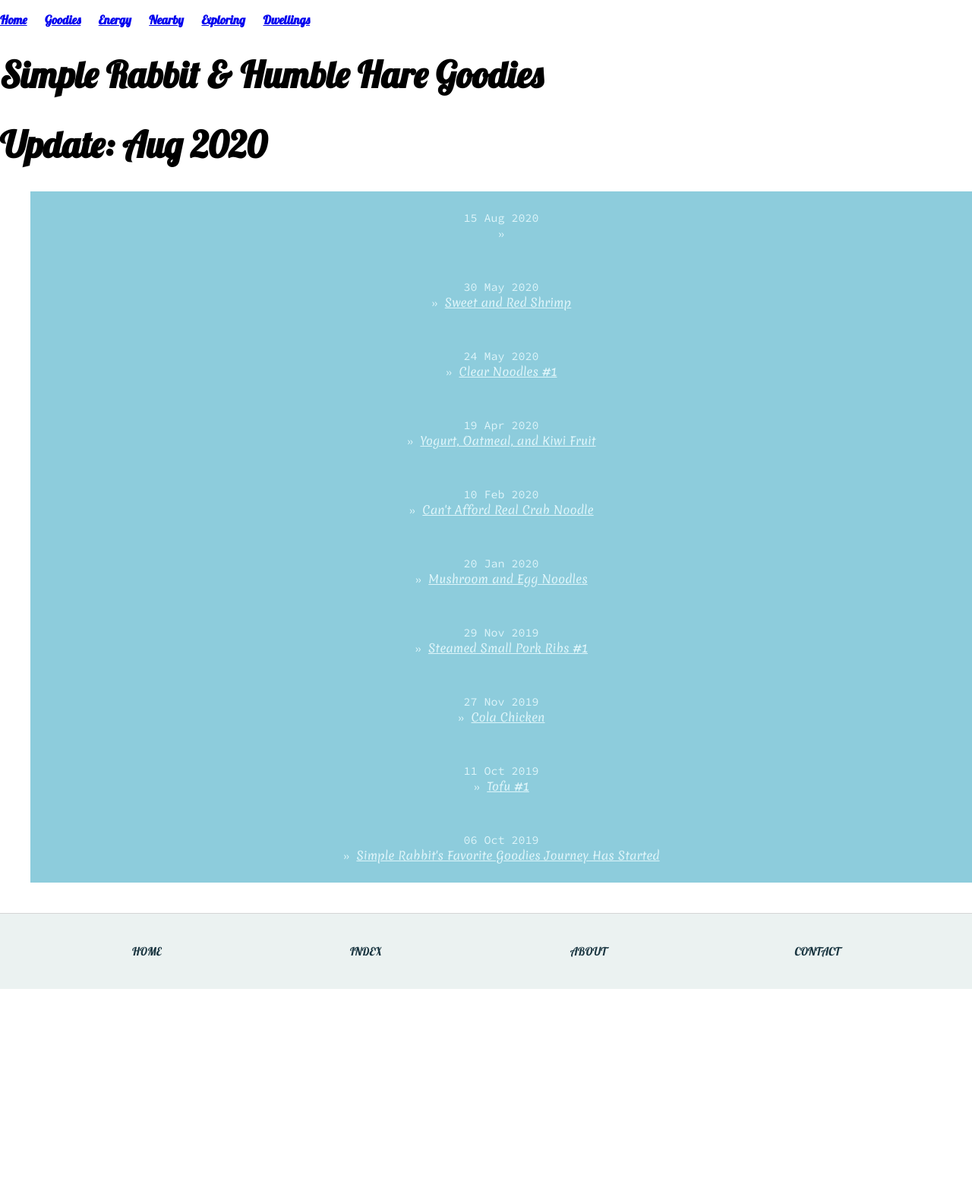
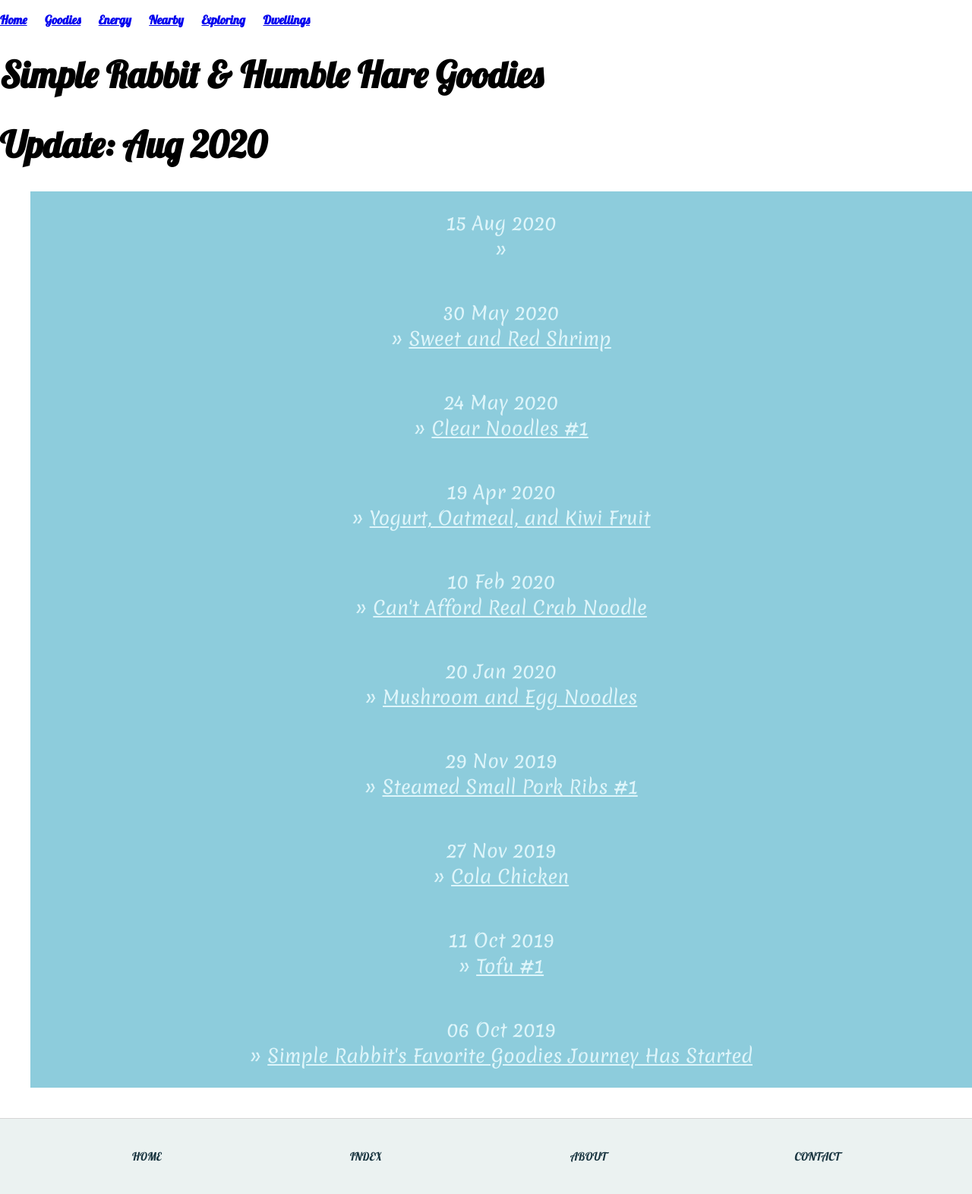
Before and after one commit to Squishy-Penguin/Squishy-Penguin.github.io, a Jekyll site: the page built from goodies/index.html, in a window 1280 px wide. Shown: the whole page at 76% size. Built offline with Jekyll 4.4.1, drawn with Linux system fonts in a browser that asks for light colours; some web fonts are replaced; before the commit the page ends 1302 px from its top, so only the background shows below that.

Commit message:
Update main.css

```diff
--- a/css/main.css
+++ b/css/main.css
@@ -159,8 +159,6 @@ ul.posts li {
     display:block;
     padding: 25px 50px 25px;
     text-align: center;
-    font-size: 15px;
-    font-family: 'Source Code Pro', monospace;
     list-style: none;
     background:rgba(129,199,217,0.9);
     color:#DEF5FA;
```
